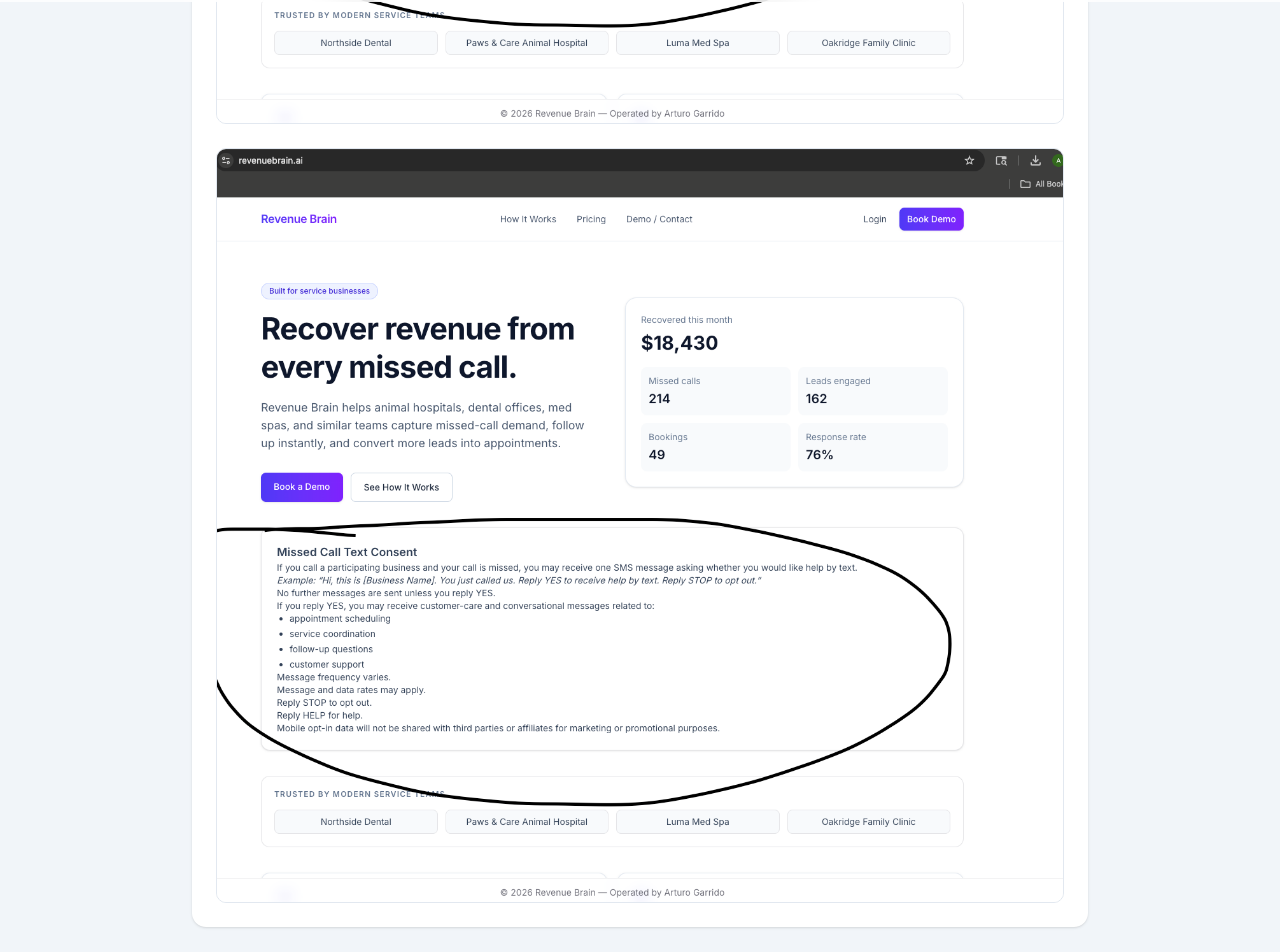
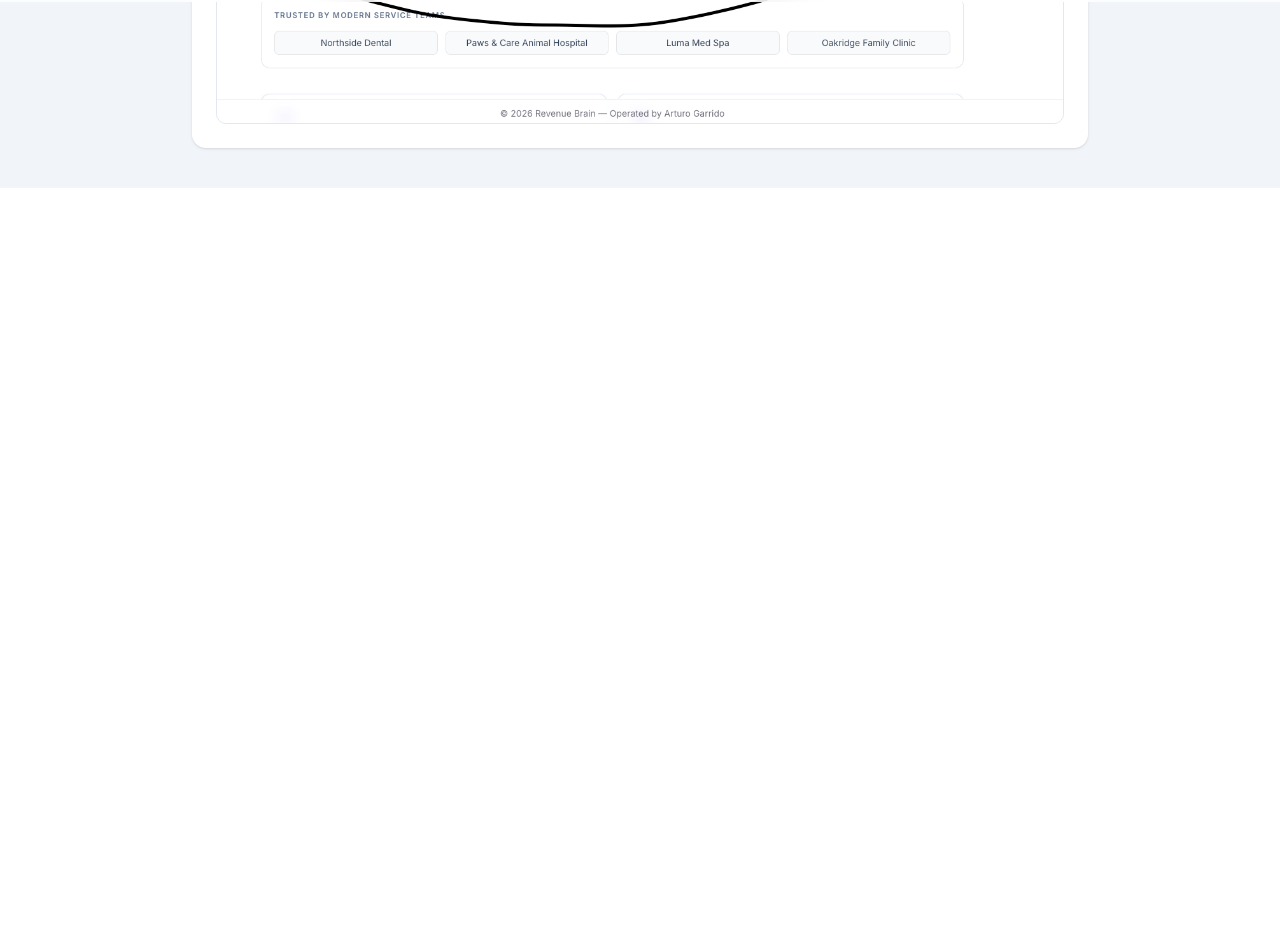
Before and after one commit to arturogarrido11/RevenueBrainRepo, a Next.js app: page /missed-call-consent-proof in a window 1280 px wide. Shown: the part 798-1750 px from the top of the page. After the commit the page ends 986 px from the top, so only its background shows below. Built offline with nearby package versions, Linux system fonts and the light colour scheme; no server answers.

Commit message:
Show single CTA proof screenshot only

```diff
--- a/app/missed-call-consent-proof/page.tsx
+++ b/app/missed-call-consent-proof/page.tsx
@@ -22,15 +22,6 @@
             priority
           />
         </div>
-        <div className="mt-6 overflow-hidden rounded-lg border border-slate-200 bg-slate-50">
-          <Image
-            src="/missed-call-consent-proof-alt.png"
-            alt="Alternate screenshot of Missed Call Text Consent / demo flow for Twilio proof."
-            width={1600}
-            height={900}
-            className="h-auto w-full"
-          />
-        </div>
       </div>
     </main>
   );
```
